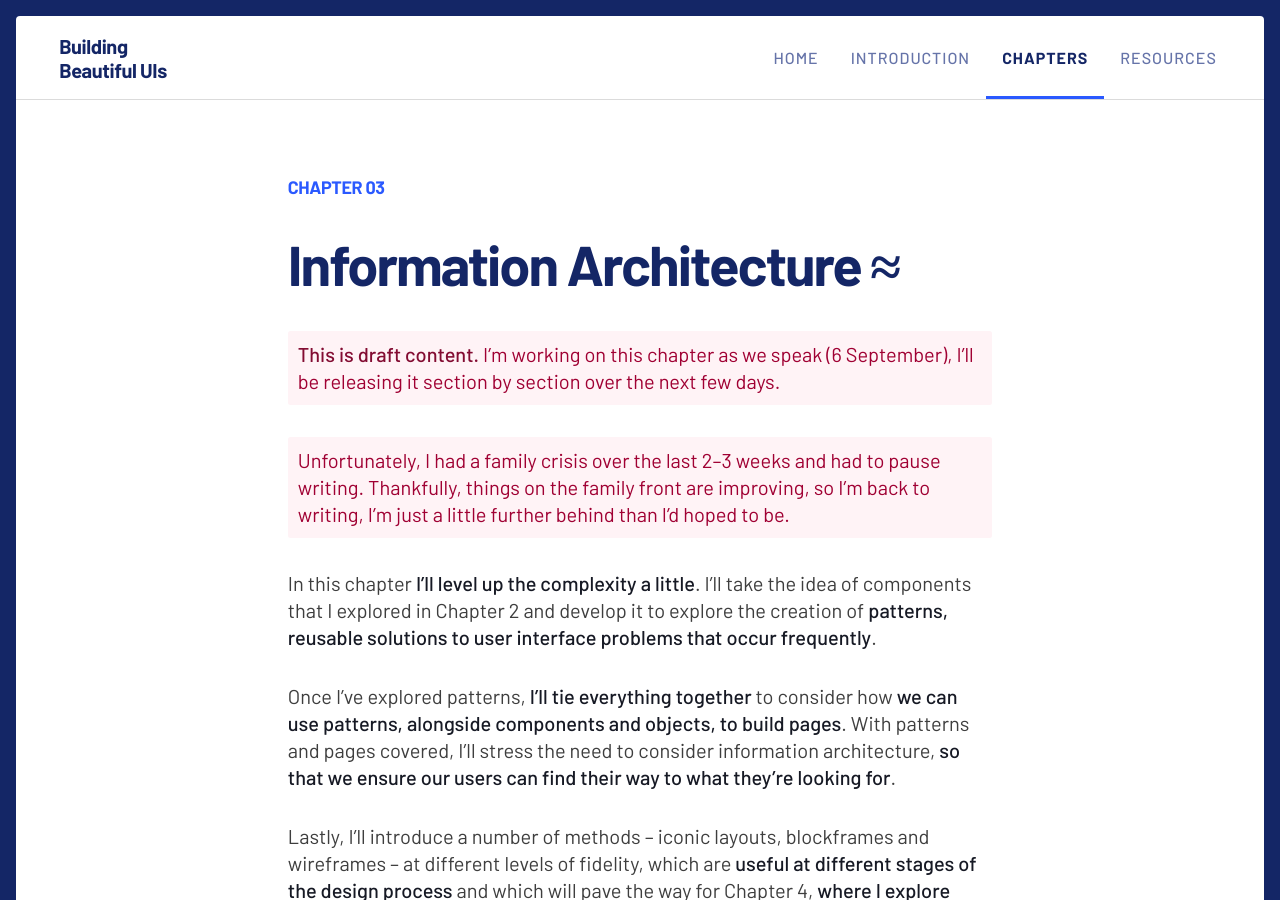
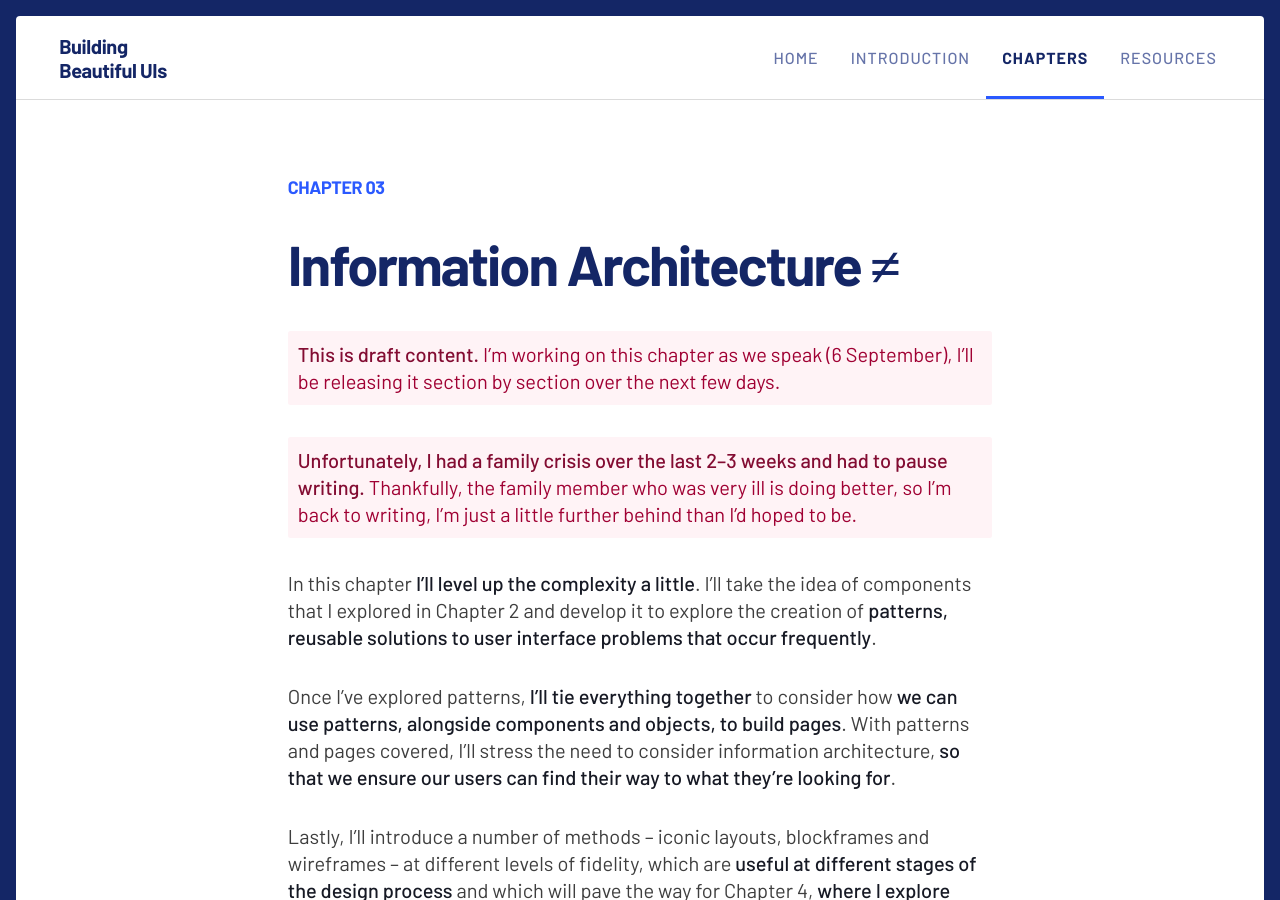
Before and after one commit to buildingbeautifuluis/buildingbeautifuluis.github.io, a Jekyll site: the page built from _preview/03-Information-Architecture.md, in a window 1280 px wide and 900 px high. Built offline with Jekyll 4.4.1, drawn with Linux system fonts in a browser that asks for light colours.

Commit message:
Yikes, the double tilde is *ugly*.

```diff
--- a/_preview/03-Information-Architecture.md
+++ b/_preview/03-Information-Architecture.md
@@ -1,10 +1,10 @@
 ---
 chapter-number: "03"
-title: "Information Architecture ≈"
+title: "Information Architecture ≠"
 layout: chapter
 opening-text: "<p class='text--warning'><strong>This is draft content.</strong> I’m working on this chapter as we speak (6 September), I’ll be releasing it section by section over the next few days.</p>
 
-<p class='text--warning'>Unfortunately, I had a family crisis over the last 2–3 weeks and had to pause writing. Thankfully, things on the family front are improving, so I’m back to writing, I’m just a little further behind than I’d hoped to be.</p>
+<p class='text--warning'><strong>Unfortunately, I had a family crisis over the last 2–3 weeks and had to pause writing.</strong> Thankfully, the family member who was very ill is doing better, so I’m back to writing, I’m just a little further behind than I’d hoped to be.</p>
 
 <p>In this chapter <strong>I’ll level up the complexity a little</strong>. I’ll take the idea of components that I explored in Chapter 2 and develop it to explore the creation of <strong>patterns, reusable solutions to user interface problems that occur frequently</strong>.</p>
 
```
